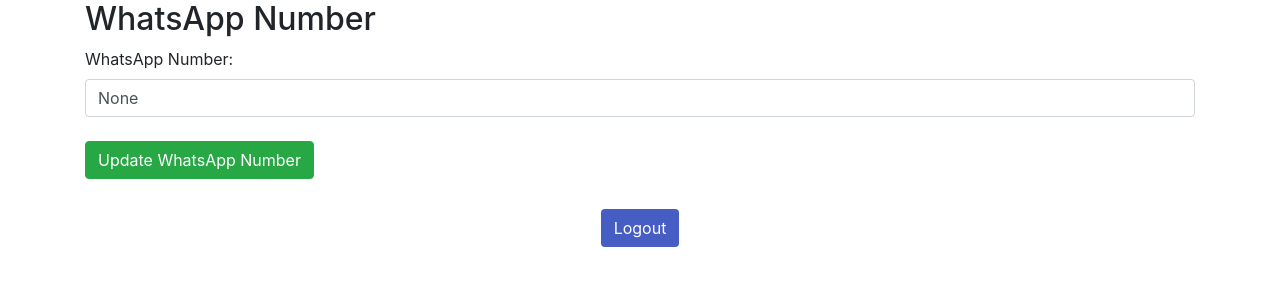
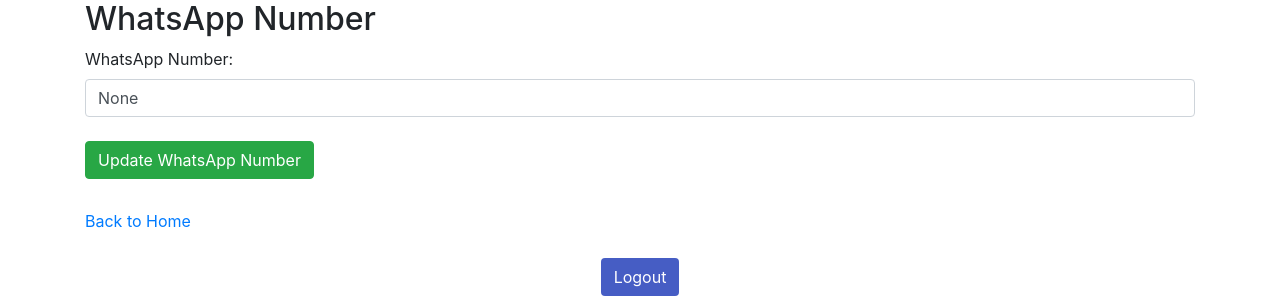
Before and after one commit to salmanparies28/ANALYTICS-X, a Flask app: page /settings in a window 1280 px wide. Shown: the part 2001-2297 px from the top of the page. Before the commit the page ends 2248 px from the top, so only its background shows below. Run offline with Flask 3, Linux system fonts and the light colour scheme; a user stored in the database is signed in; parts of the project's set-up code (start-up, migrations or seed data) failed here and were passed over; some libraries are stand-ins or nearby versions.

Commit message:
message(update)

```diff
--- a/templates/settings.html
+++ b/templates/settings.html
@@ -181,12 +181,17 @@
                 </form>
             </div>
         </div>
+        <div class="flex justify-end mb-4">
+            <a href="{{ url_for('auth.home') }}" class="bg-blue-600 text-black font-bold px-9 py-2 rounded-md hover:bg-gray-700 cursor-pointer">Back to Home</a>
+        </div>
 
-        <!-- Logout Section -->
         <div class="logout-container">
             <button type="button" onclick="logout()" class="btn btn-logout">Logout</button>
         </div>
+        <!-- Logout Section -->
     </div>
+
+
 
     <script>
         function initializeSettingsPage() {
```
Also changed, not shown: instance/analytics_x.db (deleted).
